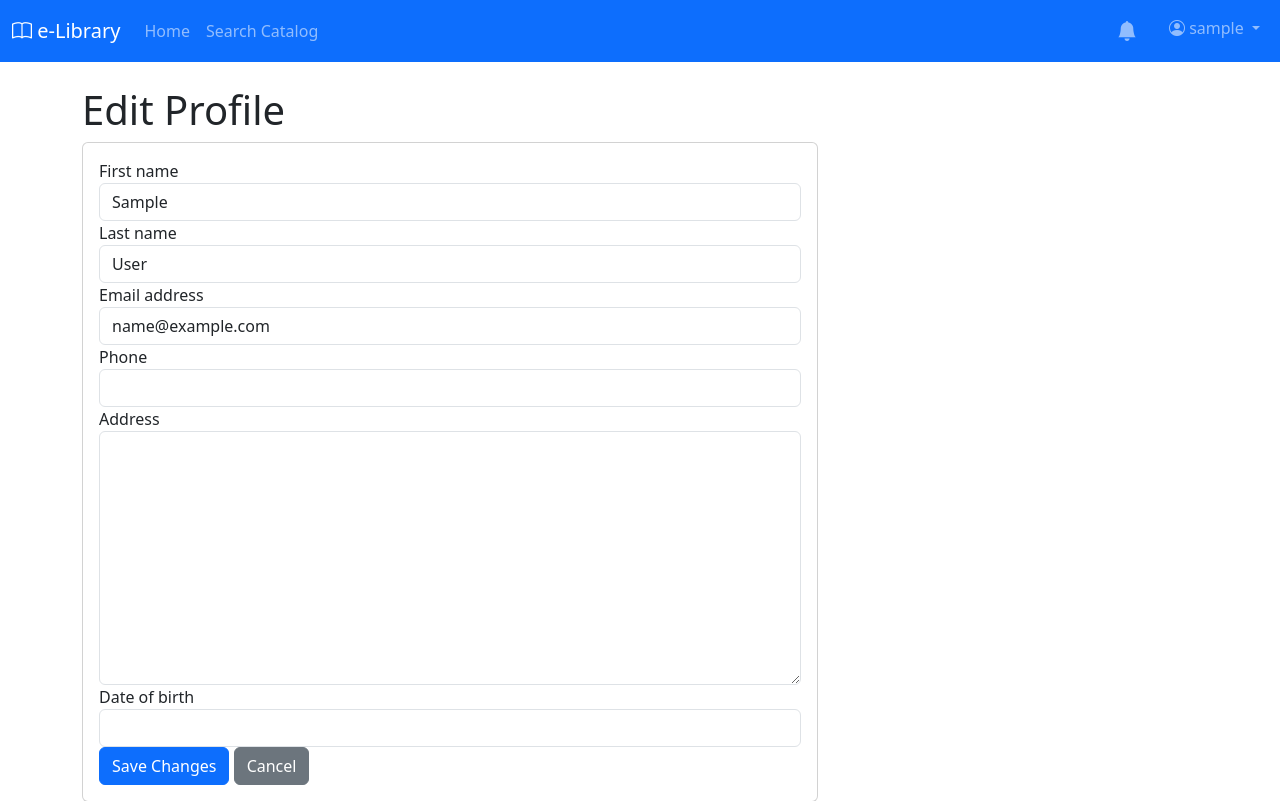
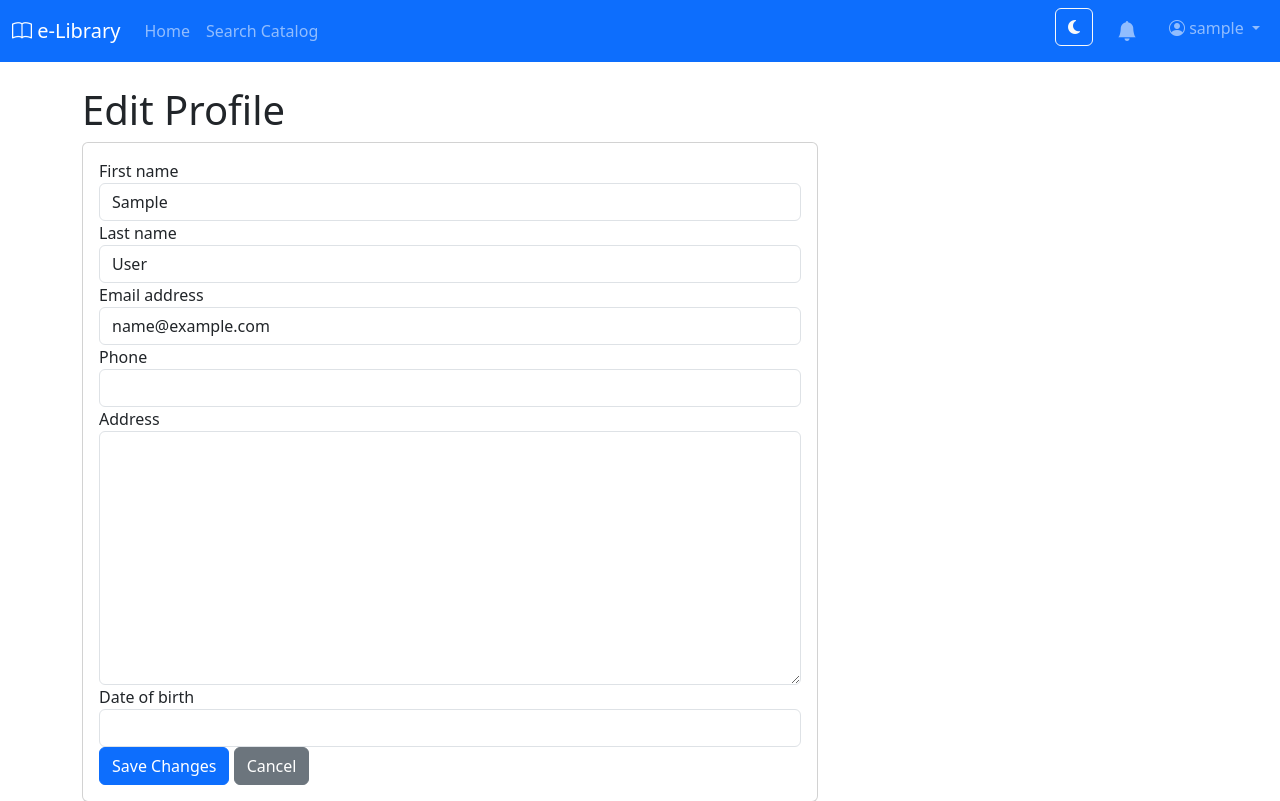
Before and after one commit to Dang62899/TS_OPAC_eLibrary, a Django app: page /accounts/profile/edit/ in a window 1280 px wide. Shown: the top 801 px of the page. Run offline with Django 4.2, Linux system fonts and the light colour scheme; the visitor is signed in with stand-in values (Sample User, id 1); data that the repository does not hold is empty; some libraries are stand-ins or nearby versions.

Commit message:
Task 1: Add dark mode with CSS variables, animations, and localStorage persistence

```diff
--- a/templates/base.html
+++ b/templates/base.html
@@ -6,6 +6,7 @@
     <title>{% block title %}e-Library{% endblock %}</title>
     <link href="https://cdn.jsdelivr.net/npm/bootstrap@5.3.0/dist/css/bootstrap.min.css" rel="stylesheet">
     <link rel="stylesheet" href="https://cdn.jsdelivr.net/npm/bootstrap-icons@1.10.0/font/bootstrap-icons.css">
+    <link rel="stylesheet" href="https://cdnjs.cloudflare.com/ajax/libs/font-awesome/6.4.0/css/all.min.css">
     {% load static %}
     <link rel="stylesheet" href="{% static 'css/custom.css' %}">
     {% block extra_css %}{% endblock %}
@@ -45,6 +46,13 @@
                     {% endif %}
                 </ul>
                 <ul class="navbar-nav">
+                    <!-- Dark Mode Toggle -->
+                    <li class="nav-item me-3">
+                        <button id="darkModeToggle" class="btn btn-outline-light dark-mode-toggle" title="Toggle dark mode">
+                            <i class="fas fa-moon"></i>
+                        </button>
+                    </li>
+
                     {% if user.is_authenticated %}
                         <!-- Notification Bell -->
                         <li class="nav-item dropdown me-3">
```
